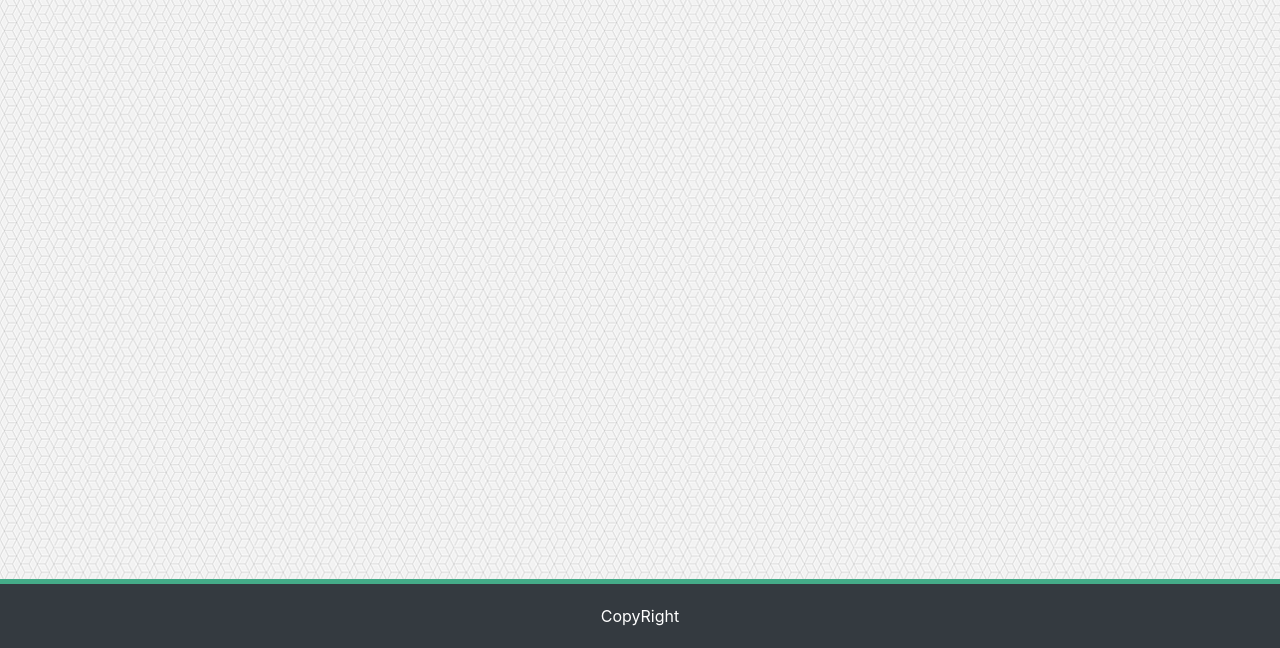
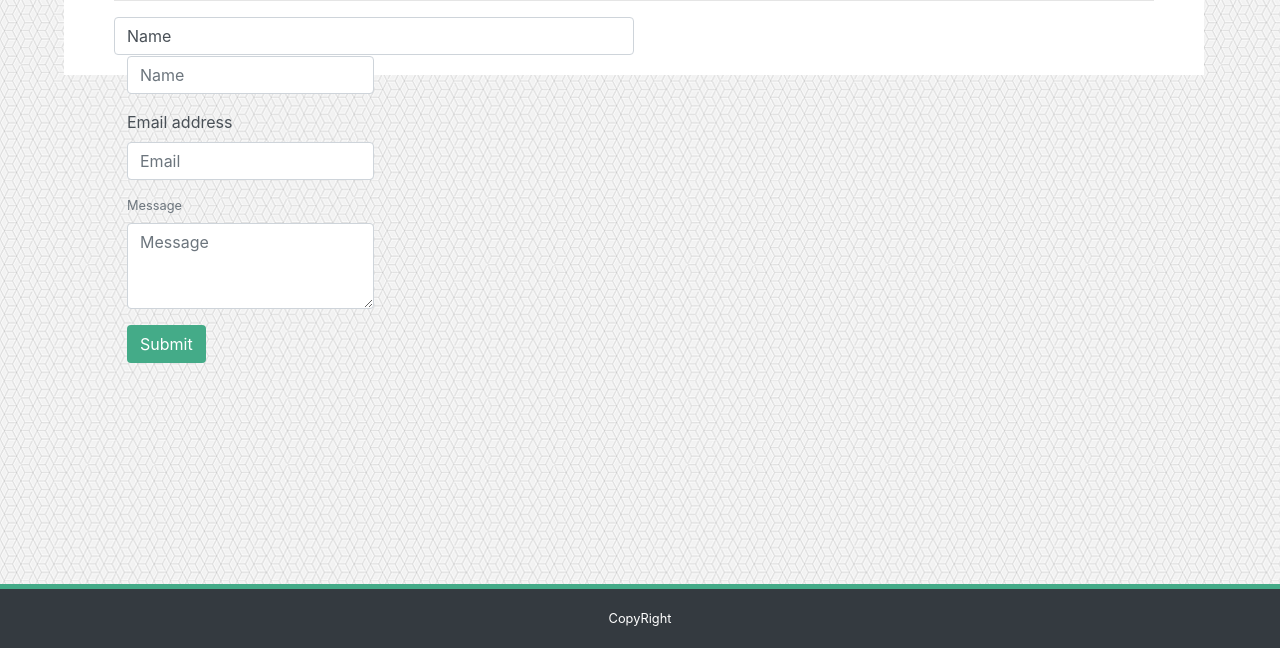
Before and after one commit to grandspitzy/responsiveSite, a plain HTML site: page contact.html in a window 1280 px wide. Shown: the part 152-800 px from the top of the page. Drawn offline with nearby package versions, Linux system fonts and the light colour scheme.

Commit message:
Created contact page

```diff
--- a/contact.html
+++ b/contact.html
@@ -15,7 +15,7 @@
       <nav class="navbar navbar-expand-md navbar-dark px-0 py-1">
 
           <a class="navbar-brand brand-color" href="#">Michael Spitzer</a>
-          <button class="navbar-toggler" data-toggle="collapse" data-target="#hamburger">
+          <button class="navbar-toggler but-color" data-toggle="collapse" data-target="#hamburger">
             <span class="navbar-toggler-icon"></span>
           </button>
 
@@ -32,11 +32,34 @@
 
     <main>
 
+      <section class="my-container2">
+        <div class= "main-content container">
+          <h1 class="head-color">Contact</h1>
+          <hr>
+
+          <form class = "form-control">
+            <div class="form-group">
+              <label for="name">Name</label>
+              <input type="name" class="form-control" id="name" placeholder="Name">
+            </div>
+            <div class="form-group">
+              <label for="exampleInputEmail1">Email address</label>
+              <input type="email" class="form-control" id="exampleInputEmail1" aria-describedby="emailHelp" placeholder="Email">
+              <small id="emailHelp" class="form-text text-muted">
+            </div>
+            <div class="form-group">
+              <label for="textArea">Message</label>
+              <textarea class="form-control" id="textArea" rows="3" placeholder="Message"></textarea>
+            </div>
+            <button type="submit" class="btn btn-color">Submit</button>
+          </form>
 
 
 
 
 
+        </div>
+      </section>
     </main>
 
 
--- a/style.css
+++ b/style.css
@@ -5,12 +5,10 @@ body{
     background-image: url(back.jpeg);
     background-color: azure;
 }
-
 .my-container {
     width: 90%;
     margin:0 auto;
     max-width:1500px;
-
 }
 .my-container2 {
     width: 90%;
@@ -34,13 +32,10 @@ body{
 .but-color{
     background-color:#44AB88;
 }
-
 .img1{
     width:150px;
     height:230px;
-
 }
-
 a{
     color:black;
 }
@@ -50,9 +45,7 @@ a{
 .head-color{
     color:#44AB88;
     margin-bottom: 0;
-
 }
-
 .footer {
     position: fixed;
     left: 0;
@@ -65,6 +58,13 @@ a{
     padding-bottom: 20px;
     border-top: 5px solid #44AB88;
   }
+.btn-color{
+    background-color:#44AB88;
+    color:white;
+}
+.form-control{
+    width:50%;
+}
   @media(max-width:576px) {
       .my-container2, .container, .main-content{
           width:100%;
```
Also changed, not shown: portfolio.html (+1 -1 lines).
